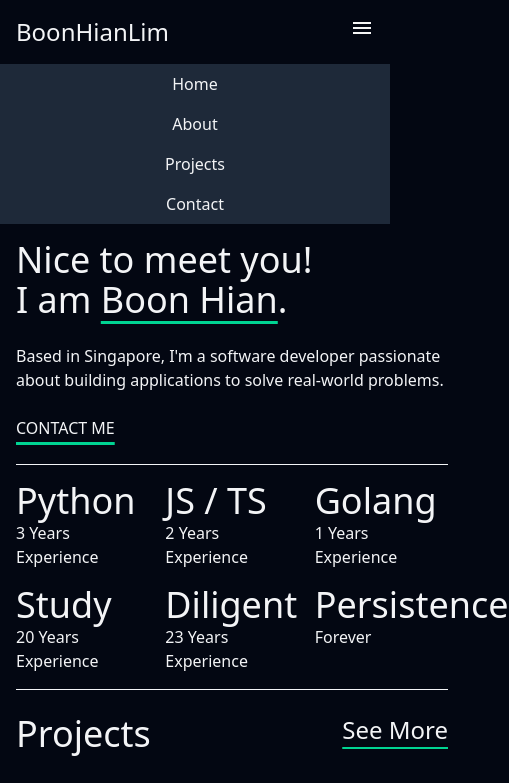
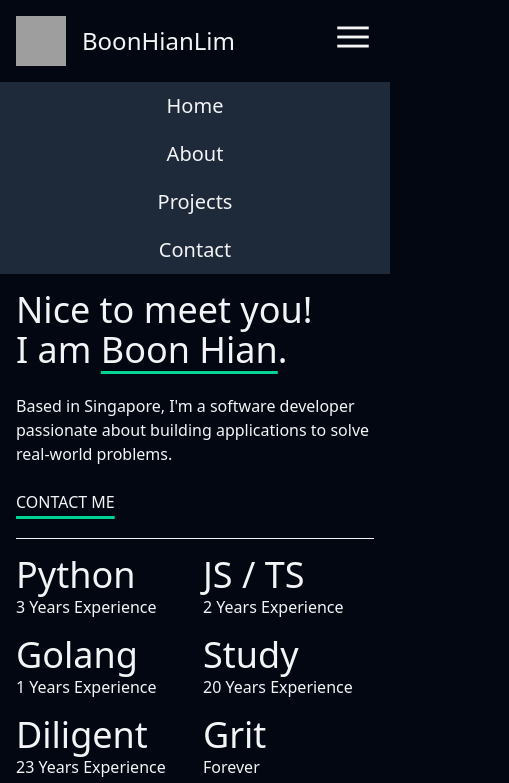
Before and after one commit to BoonHianLim/BoonHianLim.github.io, a website built with Vite: page index.html in a window 390 px wide. Both pictures are taken after a click on the button "menu". Shown: the top 783 px of the page, 509 px wide, since content can reach past the window. Built offline with nearby package versions, Linux system fonts and the light colour scheme; grey boxes are pictures that could not be loaded.

Commit message:
feat: add support to viewport of 300+ width (#4)
* feat: add projects and portfolio

* feat: add public dir

* feat: modify web pages to suit to 300px width

```diff
--- a/index.html
+++ b/index.html
@@ -17,6 +17,7 @@
       href="https://fonts.googleapis.com/css2?family=Material+Symbols+Outlined&text=menu,mail&display=block"
       rel="stylesheet"
     />
+    <link rel="icon" type="image/png" href="/favicon.png" />
 
     <script type="module" src="/src/main.ts"></script>
   </head>
@@ -24,7 +25,11 @@
     <header class="w-full">
       <div class="max-w-[900px] ml-auto mr-auto">
         <nav class="w-full relative inline-flex justify-between p-4">
-          <h1 class="text-2xl">BoonHianLim</h1>
+          <div class="flex gap-4 items-center">
+            <img src="/icon-transparent.png" class="w-[50px] h-[50px]" />
+            <h1 class="text-2xl">BoonHianLim</h1>
+          </div>
+
           <div class="hidden md:block">
             <ul class="flex gap-8">
               <li>
@@ -41,14 +46,14 @@
               </li>
             </ul>
           </div>
-          <div class="block md:hidden">
+          <div class="h-full md:hidden flex items-center text-center">
             <button
               id="mobile-menu-button"
               type="button"
-              class="cursor-pointer"
+              class="cursor-pointer flex items-center text-center h-full"
             >
               <span
-                class="material-symbols-outlined text-neutral-100 hover:text-neutral-400"
+                class="material-symbols-outlined material-icons md-42 text-neutral-100 hover:text-neutral-400"
               >
                 menu
               </span>
@@ -59,7 +64,7 @@
           <a href="#"
             ><div
               id="mobile-nav-bar"
-              class="w-full bg-gray-800 hover:bg-gray-700 h-10 text-center content-center"
+              class="w-full bg-gray-800 hover:bg-gray-700 h-12 text-center content-center text-xl"
             >
               Home
             </div></a
@@ -67,7 +72,7 @@
           <a href=""
             ><div
               id="mobile-nav-bar"
-              class="w-full bg-gray-800 hover:bg-gray-700 h-10 text-center content-center"
+              class="w-full bg-gray-800 hover:bg-gray-700 h-12 text-center content-center text-xl"
             >
               About
             </div></a
@@ -75,7 +80,7 @@
           <a href="#projects"
             ><div
               id="mobile-nav-bar"
-              class="w-full bg-gray-800 hover:bg-gray-700 h-10 text-center content-center"
+              class="w-full bg-gray-800 hover:bg-gray-700 h-12 text-center content-center text-xl"
             >
               Projects
             </div></a
@@ -83,7 +88,7 @@
           <a href="#footer"
             ><div
               id="mobile-nav-bar"
-              class="w-full bg-gray-800 hover:bg-gray-700 h-10 text-center content-center"
+              class="w-full bg-gray-800 hover:bg-gray-700 h-12 text-center content-center text-xl"
             >
               Contact
             </div></a
@@ -117,7 +122,7 @@
       <br />
       <hr />
       <div class="pt-4 pb-4">
-        <div class="grid grid-cols-3 gap-4">
+        <div class="grid grid-cols-2 md:grid-cols-3 gap-4">
           <div class="flex flex-col items-left">
             <h1 class="text-4xl">Python</h1>
             <p>3 Years Experience</p>
@@ -139,7 +144,7 @@
             <p>23 Years Experience</p>
           </div>
           <div class="flex flex-col items-left">
-            <h1 class="text-4xl">Persistence</h1>
+            <h1 class="text-4xl">Grit</h1>
             <p>Forever</p>
           </div>
         </div>
@@ -175,10 +180,10 @@
               >
                 <img
                   src="https://boonhianlim.github.io/beyond-code/static/images/motivation.png"
-                  class="absolute top-1/2 left-1/2 transform -translate-x-1/2 -translate-y-1/2 inset-0 group-hover:opacity-0 transition-opacity"
+                  class="absolute top-1/2 left-1/2 transform -translate-x-1/2 -translate-y-1/2 w-full inset-0 group-hover:opacity-0 transition-opacity"
                 />
                 <video
-                  class="max-h-[300px] absolute top-1/2 left-1/2 transform -translate-x-1/2 -translate-y-1/2 inset-0 video opacity-0 object-cover transition-opacity group-hover:opacity-100"
+                  class="max-h-[300px] absolute top-1/2 left-1/2 transform -translate-x-1/2 -translate-y-1/2 w-full inset-0 video opacity-0 object-cover transition-opacity group-hover:opacity-100"
                   muted
                   loop
                   autoplay
@@ -201,7 +206,9 @@
               >
             </p>
             <div class="h-[8px]"></div>
-            <div class="flex gap-8 w-full items-center justify-center">
+            <div
+              class="grid gap-4 grid-cols-1 md:flex md:gap-8 md:justify-center w-full items-center justify-items-center"
+            >
               <a href="">
                 <button
                   class="w-[200px] border py-2 px-4 rounded-full cursor-pointer"
```
Also changed, not shown: public/favicon.png (added), public/icon.png (added), 1 other file.
